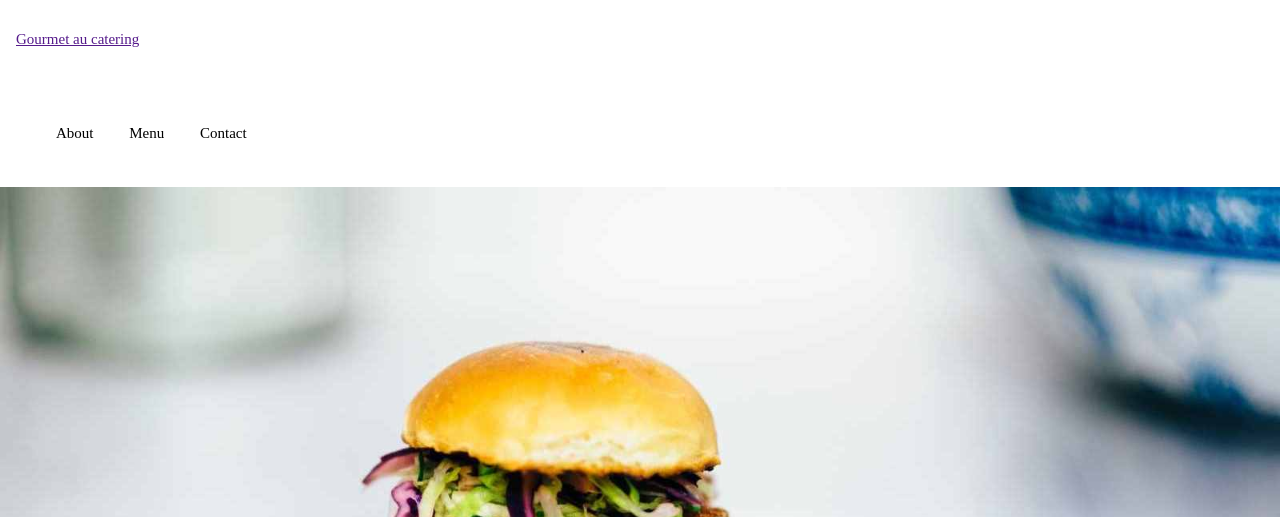
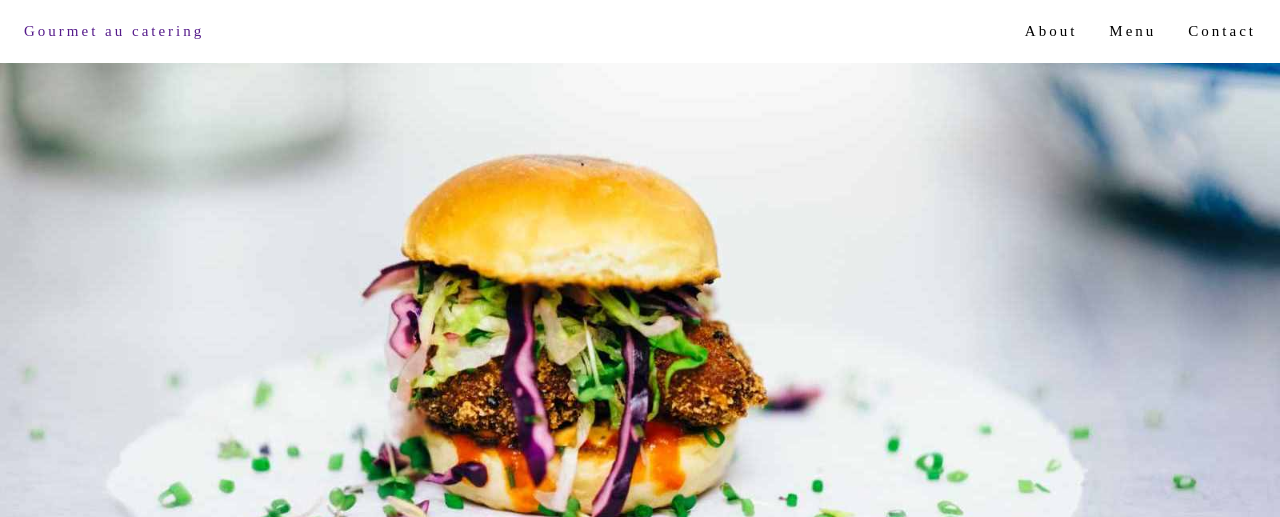
Before and after one commit to sulaimaan26/firsthtml, a plain HTML site: page index.html in a window 1280 px wide. Shown: the top 517 px of the page. Drawn offline with Linux system fonts and the light colour scheme.

Commit message:
Add files via upload

```diff
--- a/asset/style/main.css
+++ b/asset/style/main.css
@@ -12,7 +12,35 @@ body{
 	font-family: "Times New Roman", Georgia, serif;
 	color: #000000;
 	font-size: 15px;
+	position: relative;
+}
+header{
+	top:0;
+	position: fixed;
+	width: 100%;
+	z-index: 1;
+	background-color: #ffffff;
+	padding:8px
+}
 
+header nav a ,header nav li{
+	margin-right: 10px;
+	padding: 10px 5px 10px 5px;
+	float: left;
+	text-decoration: none;
+	font-size: 15px;
+	letter-spacing: 0.2em;
+}
+
+
+nav li{
+	display: inline;
+	padding-right: 0px 10px !important;
+}
+
+nav ul{
+	float: right;
+	margin:0;
 }
 
 h1{
@@ -181,6 +209,14 @@ footer{
 	.feature-panel {
 		padding: 0 0 0 0;
 	}
+	.menu{
+		display: none;
+	}
+	header{
+		padding:3px;
+		padding-left: 8px;
+
+	}
 }
 
 @media only screen and (min-width: 480px) and (max-width: 767px){
@@ -194,3 +230,8 @@ footer{
 @media only screen and (min-width: 992px){
 
 }
+
+nav a ,nav li{
+	margin-top: 0 !important;
+	margin-bottom: 0 !important;
+}
```
